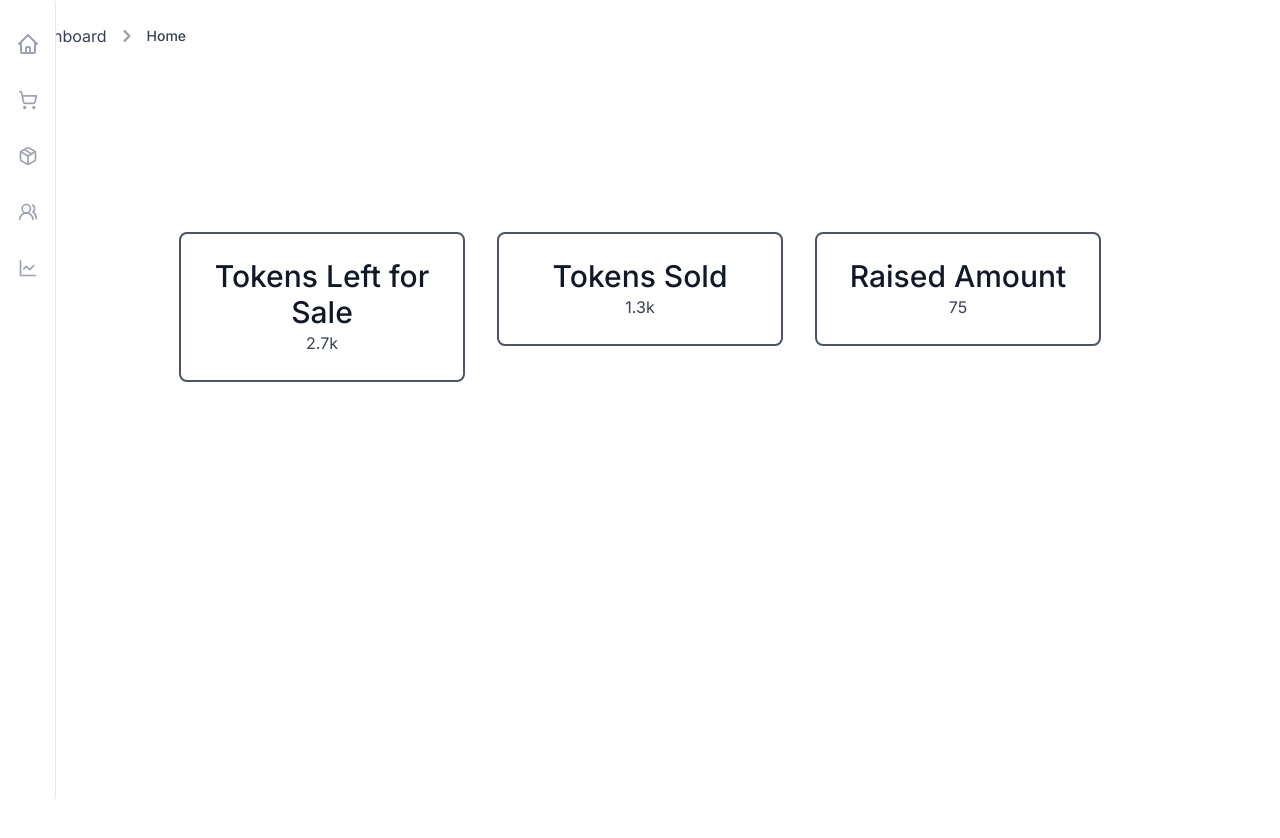
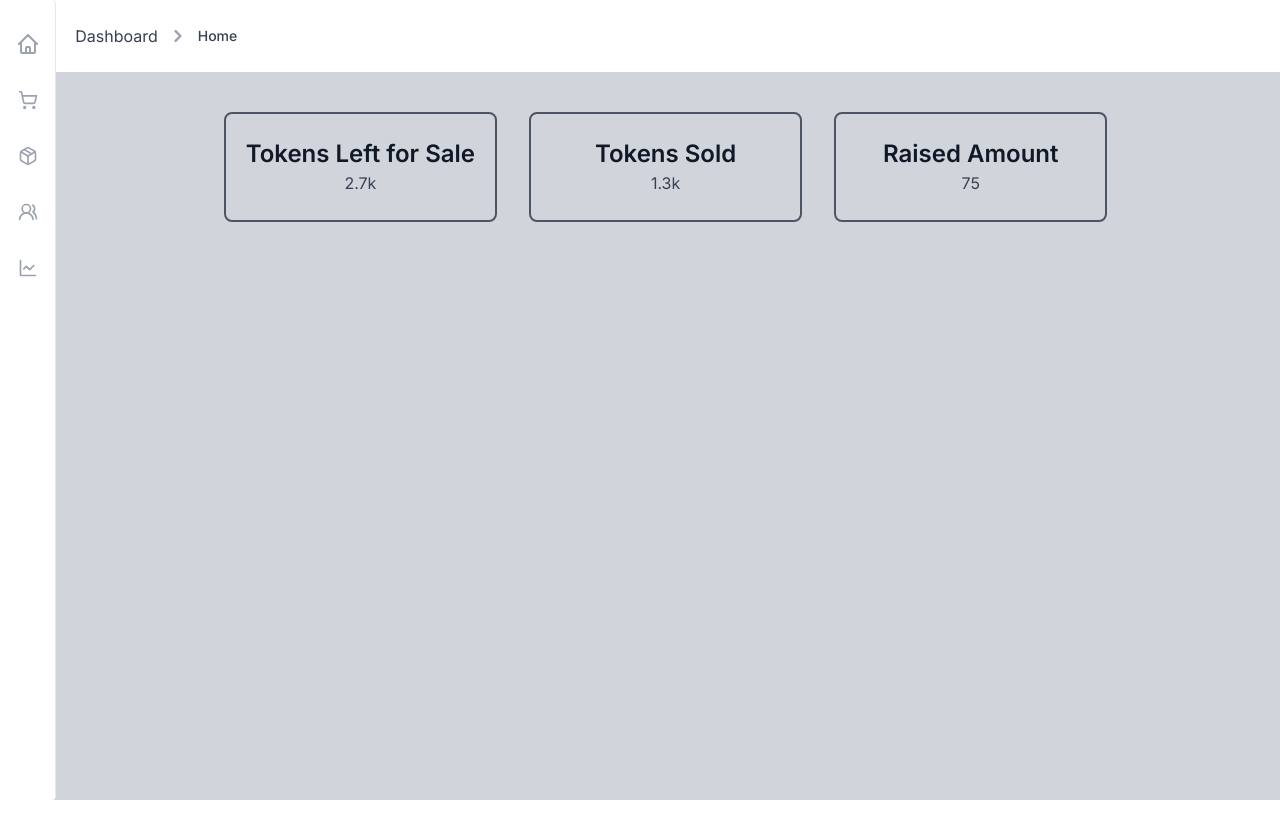
Before and after one commit to ShivamKansalDev/wallet, a Next.js app: page /dashboard/home in a window 1280 px wide. Shown: the top 838 px of the page. After the commit the page ends 800 px from the top, so only its background shows below. Built offline with nearby package versions, Linux system fonts and the light colour scheme.

Commit message:
new page add

```diff
--- a/src/app/dashboard/home/page.jsx
+++ b/src/app/dashboard/home/page.jsx
@@ -2,27 +2,27 @@ export default function Page2() {
   return (
     <>
       <section class="text-gray-700 body-font">
-        <div class="container px-5 py-24 mx-auto">
+        <div class="container mx-auto mt-5">
           <div class="flex flex-wrap -m-4 text-center justify-center">
-            <div class="p-4 md:w-1/4 sm:w-1/2 w-full">
-              <div class="border-2 border-gray-600 px-4 py-6 rounded-lg transform transition duration-500 hover:scale-110">
-                <h2 class="title-font font-medium text-3xl text-gray-900">
+            <div class="p-4 md:w-1/4 sm:w-1/2 w-ful">
+              <div class="border-2 border-gray-600 px-4 py-6 rounded-lg transform transition duration-500 hover:scale-11">
+                <h2 class="title-font font-semibold text-2xl text-gray-900">
                   Tokens Left for Sale
                 </h2>
                 <p class="leading-relaxed">2.7k</p>
               </div>
             </div>
-            <div class="p-4 md:w-1/4 sm:w-1/2 w-full">
+            <div class="p-4 md:w-1/4 sm:w-1/2 w-ful">
               <div class="border-2 border-gray-600 px-4 py-6 rounded-lg transform transition duration-500 hover:scale-110">
-                <h2 class="title-font font-medium text-3xl text-gray-900">
+                <h2 class="title-font font-semibold text-2xl text-gray-900">
                   Tokens Sold
                 </h2>
                 <p class="leading-relaxed">1.3k</p>
               </div>
             </div>
-            <div class="p-4 md:w-1/4 sm:w-1/2 w-full">
+            <div class="p-4 md:w-1/4 sm:w-1/2 w-ful">
               <div class="border-2 border-gray-600 px-4 py-6 rounded-lg transform transition duration-500 hover:scale-110">
-                <h2 class="title-font font-medium text-3xl text-gray-900">
+                <h2 class="title-font font-semibold text-2xl text-gray-900">
                   Raised Amount
                 </h2>
                 <p class="leading-relaxed">75</p>
--- a/src/app/dashboard/layout.jsx
+++ b/src/app/dashboard/layout.jsx
@@ -1,19 +1,22 @@
 import Header from "@/components/Header/Header";
 import SideBar from "@/components/sidebar/Sidebar";
 
-
 export const metadata = {
-  title: 'Next Shadcn Dashboard Starter',
-  description: 'Basic dashboard with Next.js and Shadcn'
+  title: "Next Shadcn Dashboard Starter",
+  description: "Basic dashboard with Next.js and Shadcn",
 };
 
-export default function DashboardLayout({children}) {
+export default function DashboardLayout({ children }) {
   return (
     <>
-      <Header />
-      <div className="flex h-screen overflow-hidden">
-        <SideBar />
-        <main className="flex-1 overflow-hidden pt-16">{children}</main>
+      <div className="flex">
+        <div className="w-[4%] h-screen">
+          <SideBar />
+        </div>
+        <div className="w-[96%] bg-gray-300">
+          <Header />
+          <div className="p-5">{children}</div>
+        </div>
       </div>
     </>
   );
--- a/src/app/dashboard/products/page.jsx
+++ b/src/app/dashboard/products/page.jsx
@@ -1,4 +1,5 @@
 "use client";
+import moment from "moment";
 import { useEffect, useState } from "react";
 import DataTable from "react-data-table-component";
 
@@ -9,70 +10,40 @@ export default function Page() {
 
   useEffect(() => {
     setLoading(true);
-    setTimeout(() => {
-      setData(rows);
-    }, 500);
+    fetch(
+      "https://ap-south-1.aws.data.mongodb-api.com/app/application-0-alxio/endpoint/api/transactions"
+    )
+      .then((res) => {
+        return res.json();
+      })
+      .then((data) => {
+        if (data.length > 0) {
+          console.log(data, "data");
+          setData(data);
+          setLoading(false);
+        }
+      });
   }, []);
-
-  useEffect(() => {
-    if (data.length > 0) {
-      setLoading(false);
-    }
-  }, [data]);
-
-  const rows = [
+  let columns = [
     {
-      products: "Smartphone X Pro",
-      status: "active",
-      price: "$999.00",
-      totalSales: "150",
-      createdAt: "23/06/2024",
+      name: "Buyer",
+      selector: (row) => row.buyer,
     },
     {
-      products: "Wireless Earbuds Ultra",
-      status: "active",
-      price: "$799.00",
-      totalSales: "250",
-      createdAt: "22/09/2024",
+      name: "Currency",
+      selector: (row) => row.currency,
     },
     {
-      products: "Smart Home Hub",
-      status: "active",
-      price: "$149.00",
-      totalSales: "180",
-      createdAt: "21/08/2024",
-    },
-  ];
-  let columns = [
-    {
-      name: "Products",
-      selector: (row) => row.products,
+      name: "Money Amount",
+      selector: (row) => row.amount,
     },
     {
-      name: "Status",
-      selector: (row) => (
-        <div>
-          <button className="inline-flex items-center rounded-full border px-2.5 py-0.5 text-xs font-bold transition-colors focus:outline-none focus:ring-2 focus:ring-ring focus:ring-offset-2 text-foreground capitalize">
-            {row.status}
-          </button>
-        </div>
-      ),
+      name: "Tokens Bought",
+      selector: (row) => parseInt(row.amountOfTokens),
     },
     {
-      name: "Price",
-      selector: (row) => row.price,
-    },
-    {
-      name: "Total Sales",
-      selector: (row) => row.totalSales,
-    },
-    {
-      name: "Created at",
-      selector: (row) => row.createdAt,
-    },
-    {
-      name: "",
-      selector: (row) => <div>-</div>,
+      name: "Transaction Data",
+      selector: (row) => moment(row.createdAt).format("MM/DD/YYYY"),
     },
   ];
   let tableCustomStyles = {
@@ -104,20 +75,6 @@ export default function Page() {
 
   return (
     <>
-      {/* <DataTable
-        tableColumns={invoiceTableColumns}
-        inputProps={{
-          title: "Products",
-          columns: columns,
-          data: rows,
-          progressPending: loading,
-          fixedHeader: true,
-          pagination: true,
-          customStyles: customStyles,
-          highlightOnHover: true,
-          pointerOnHover: true,
-        }}
-      /> */}
       <DataTable
         columns={columns}
         data={data}
--- a/src/app/layout.js
+++ b/src/app/layout.js
@@ -1,19 +1,17 @@
-import { Inter } from 'next/font/google';
-import './globals.css';
+import { Inter } from "next/font/google";
+import "./globals.css";
 
-const inter = Inter({ subsets: ['latin'] });
+const inter = Inter({ subsets: ["latin"] });
 
 export const metadata = {
-  title: 'Fido wallet',
-  description: 'welcome to Fido'
+  title: "Fido wallet",
+  description: "welcome to Fido",
 };
 
-export default async function RootLayout({children}) {
+export default async function RootLayout({ children }) {
   return (
     <html lang="en" suppressHydrationWarning>
-      <body className={`${inter.className} overflow-hidden`}>
-          {children}
-      </body>
+      <body className={`${inter.className}`}>{children}</body>
     </html>
   );
 }
```
Also changed, not shown: package.json (+9 -8 lines), 1 other file (tests, documents, lock files or other folders).
